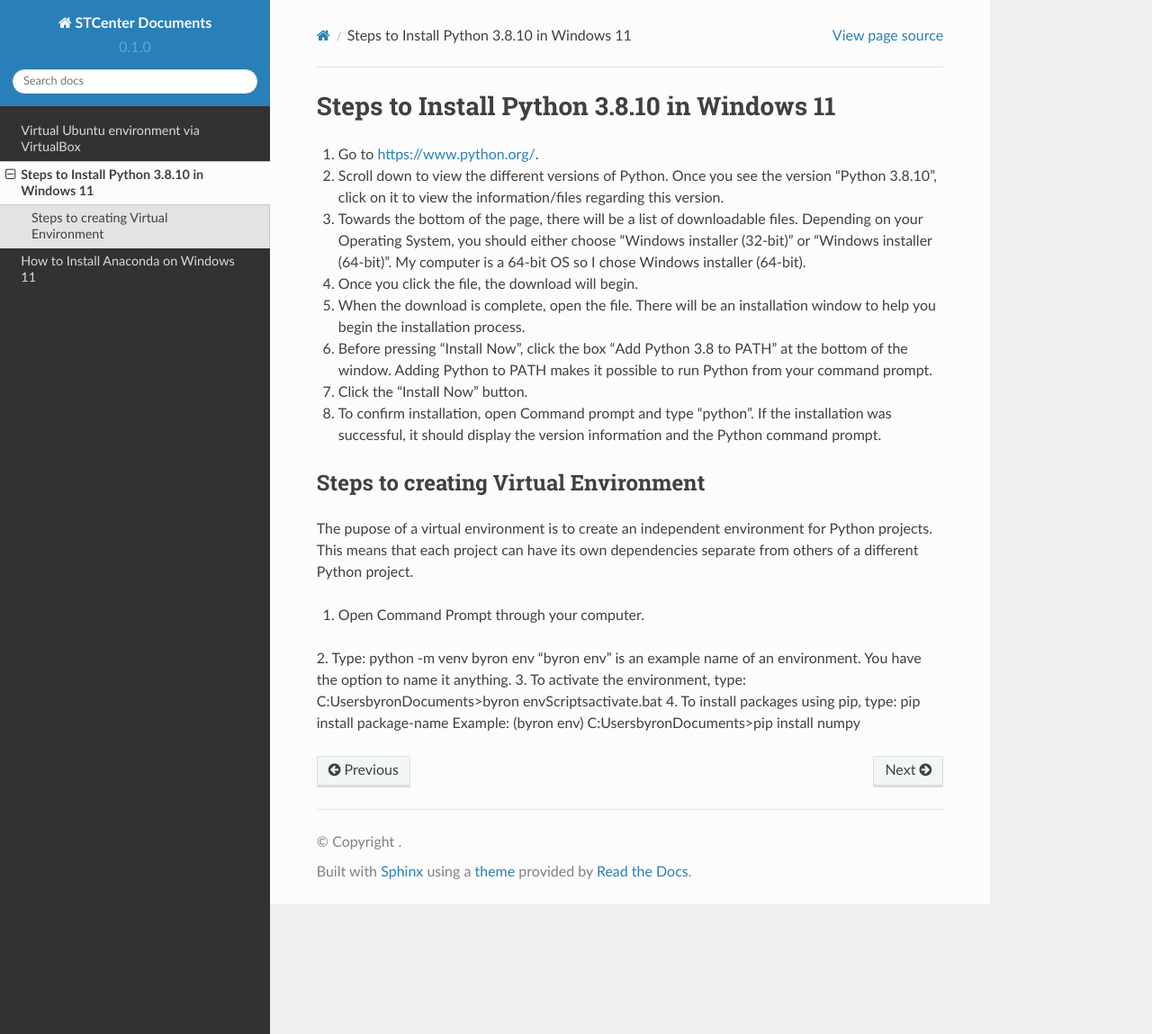
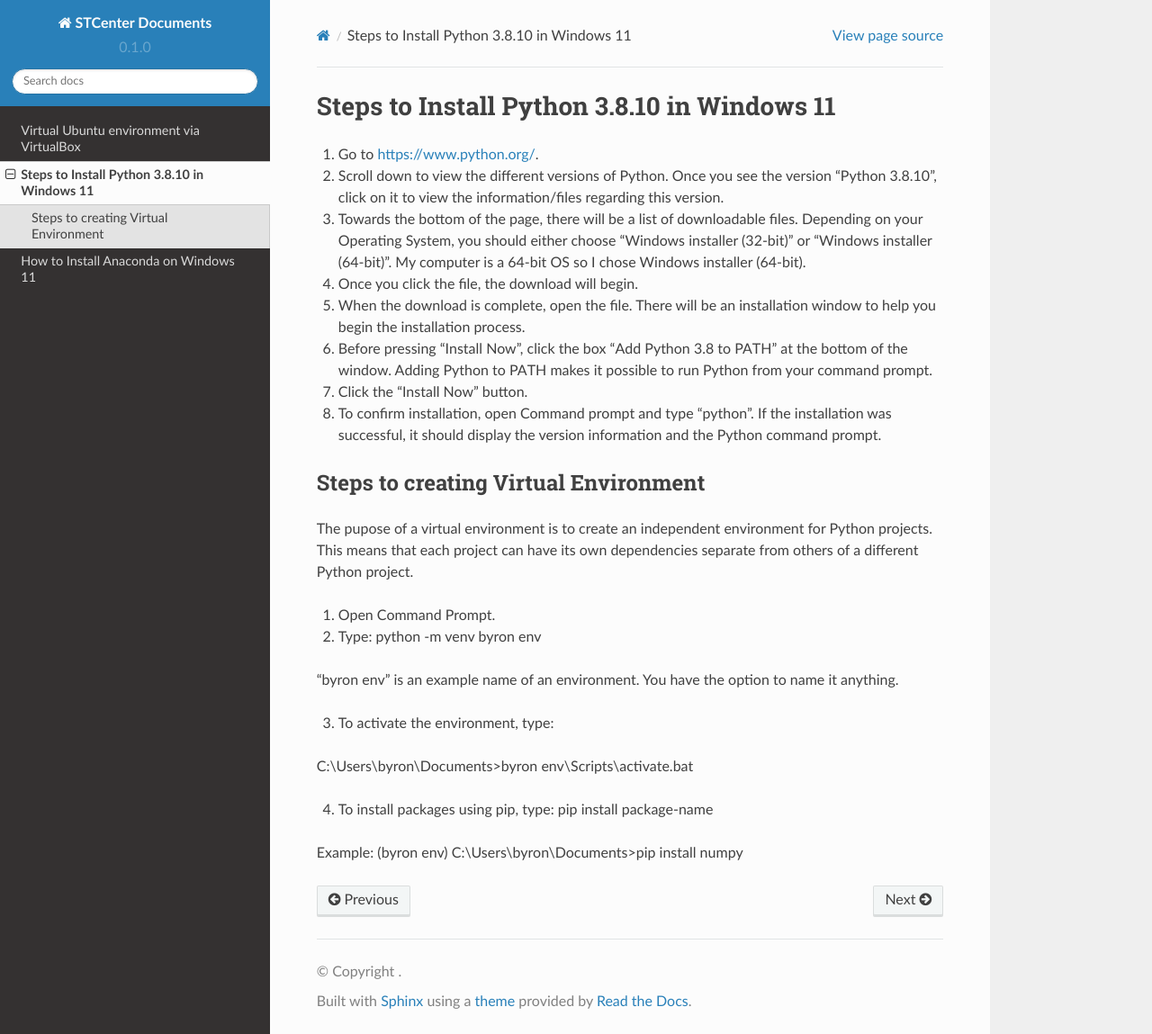
Before and after one commit to stccenter/STCenterDocs, a Sphinx documentation site: the page built from docs/source/python3.8-install.rst, in a window 1280 px wide and 1149 px high. Shown: the whole window at 90% size. Built offline with Sphinx 7.4.7 and the Read the Docs theme 2.0.0, drawn with Linux system fonts in a browser that asks for light colours.

Commit message:
Update python3.8-install.rst

```diff
--- a/docs/source/python3.8-install.rst
+++ b/docs/source/python3.8-install.rst
@@ -11,13 +11,20 @@ Steps to Install Python 3.8.10 in Windows 11
 8. To confirm installation, open Command prompt and type “python”. If the installation was successful, it should display the version information and the Python command prompt.
 
 Steps to creating Virtual Environment
-------------------------------------
+----------------------------------
+
 The pupose of a virtual environment is to create an independent environment for Python projects. This means that each project can have its own dependencies separate from others of a different Python project.
 
-1. Open Command Prompt through your computer.
+1. Open Command Prompt.
+
 2. Type: python -m venv byron env
+
 “byron env” is an example name of an environment. You have the option to name it anything.
+
 3. To activate the environment, type:
-C:\Users\byron\Documents>byron env\Scripts\activate.bat
+
+C:\\Users\\byron\\Documents>byron env\\Scripts\\activate.bat
+
 4. To install packages using pip, type: pip install package-name
-Example: (byron env) C:\Users\byron\Documents>pip install numpy
+
+Example: (byron env) C:\\Users\\byron\\Documents>pip install numpy
```
